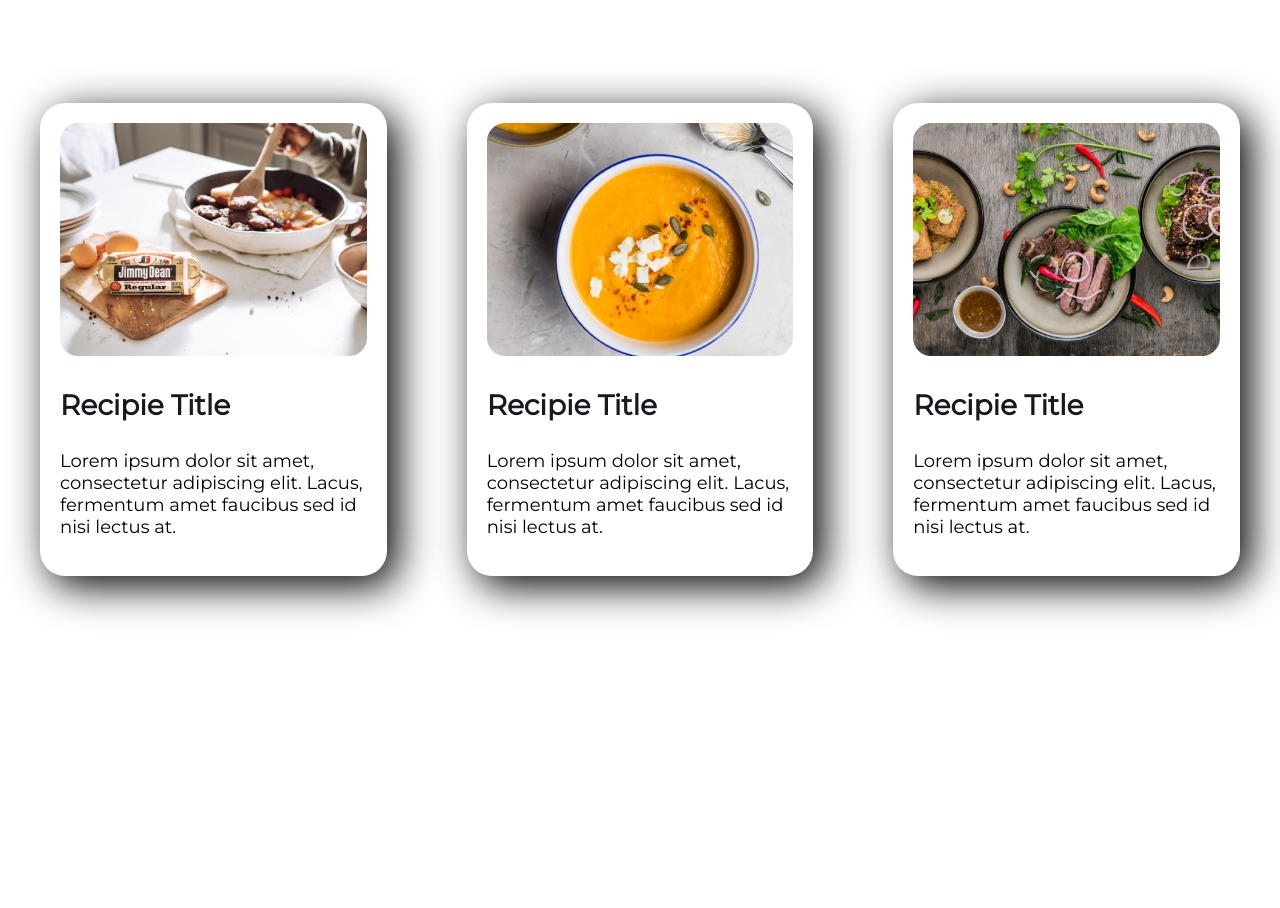
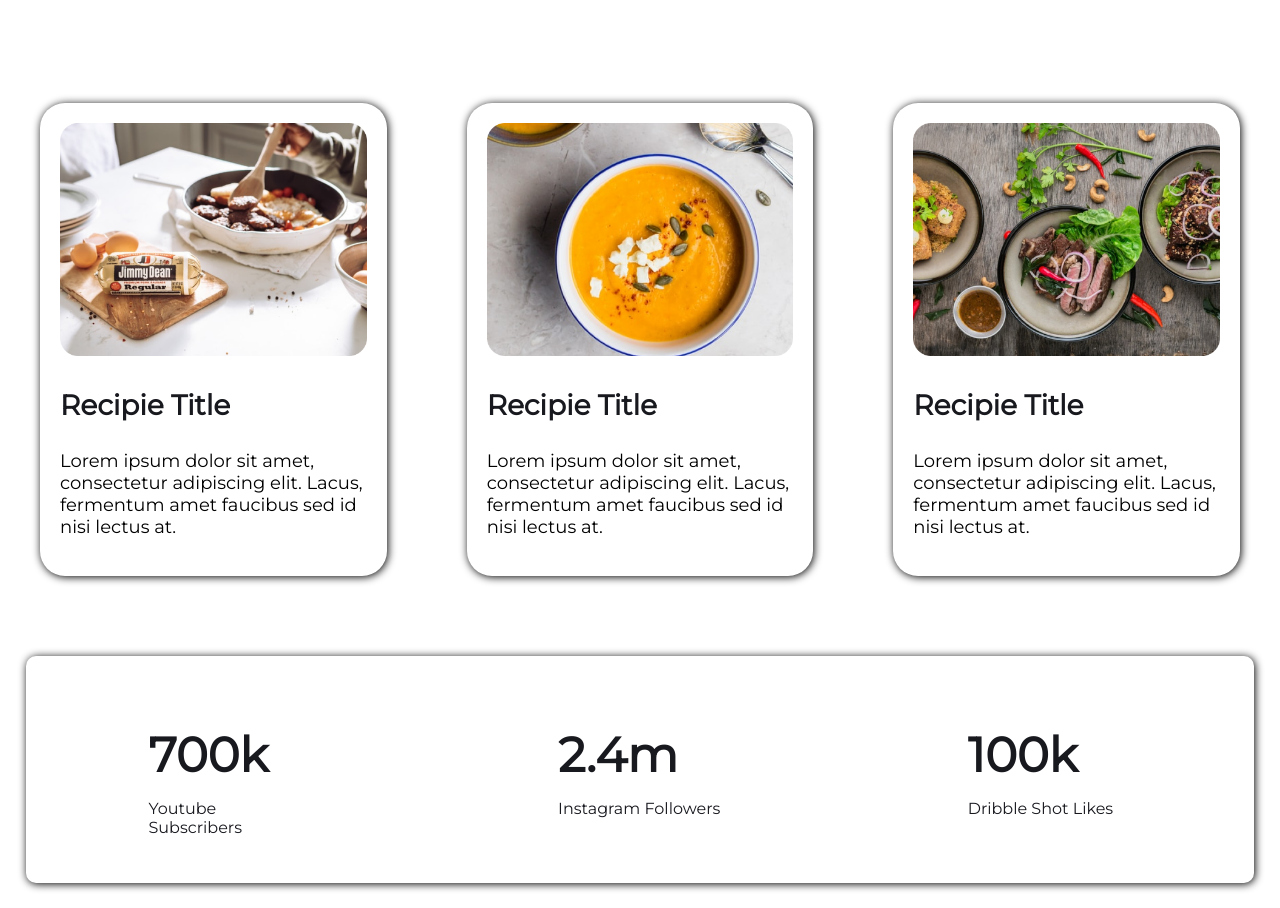
Before and after one commit to riponmondalbd/food-network, a plain HTML site: page index.html in a window 1280 px wide. Shown: the part 1378-2286 px from the top of the page. Before the commit the page ends 2034 px from the top, so only its background shows below. Drawn offline with Linux system fonts and the light colour scheme.

Commit message:
correction cowndown section

```diff
--- a/index.html
+++ b/index.html
@@ -62,6 +62,20 @@
                 </div>
             </section>
     </section>
+    <section class="flex-section coundown-container-section">
+        <div class="coundown-section">
+            <h1>700k</h1>
+            <p>Youtube Subscribers</p>
+        </div>
+        <div class="coundown-section">
+            <h1>2.4m</h1>
+            <p>Instagram Followers</p>
+        </div>
+        <div class="coundown-section">
+            <h1>100k</h1>
+            <p>Dribble Shot Likes</p>
+        </div>
+    </section>
 </div>
 </body>
 </html>
--- a/style.css
+++ b/style.css
@@ -67,7 +67,7 @@ body{
     width: 30%;
     margin: 0px 40px;
     padding: 20px;
-    box-shadow: 10px 10px 40px;
+    box-shadow: 1px 1px 9px;
     border-radius: 25px;
  }
  .three-column-section h3{
@@ -83,3 +83,24 @@ body{
  .three-column-section img{
     width: 100%;
  }
+ .coundown-container-section{
+    box-shadow: 1px 1px 9px;
+    border-radius: 10px;
+    margin: 2%;
+    padding: 30px 0;
+ }
+ .coundown-section{
+    width: 100%;
+    padding: 0px 10%;
+ }
+ .coundown-section h1{
+    font-weight: 700;
+    font-size: 48px;
+    color: #18191F;
+ }
+ .coundown-section p{
+    font-weight: 400;
+    font-size: 16px;
+    color: #18191F;
+    margin-top: -25px;
+ }
```
